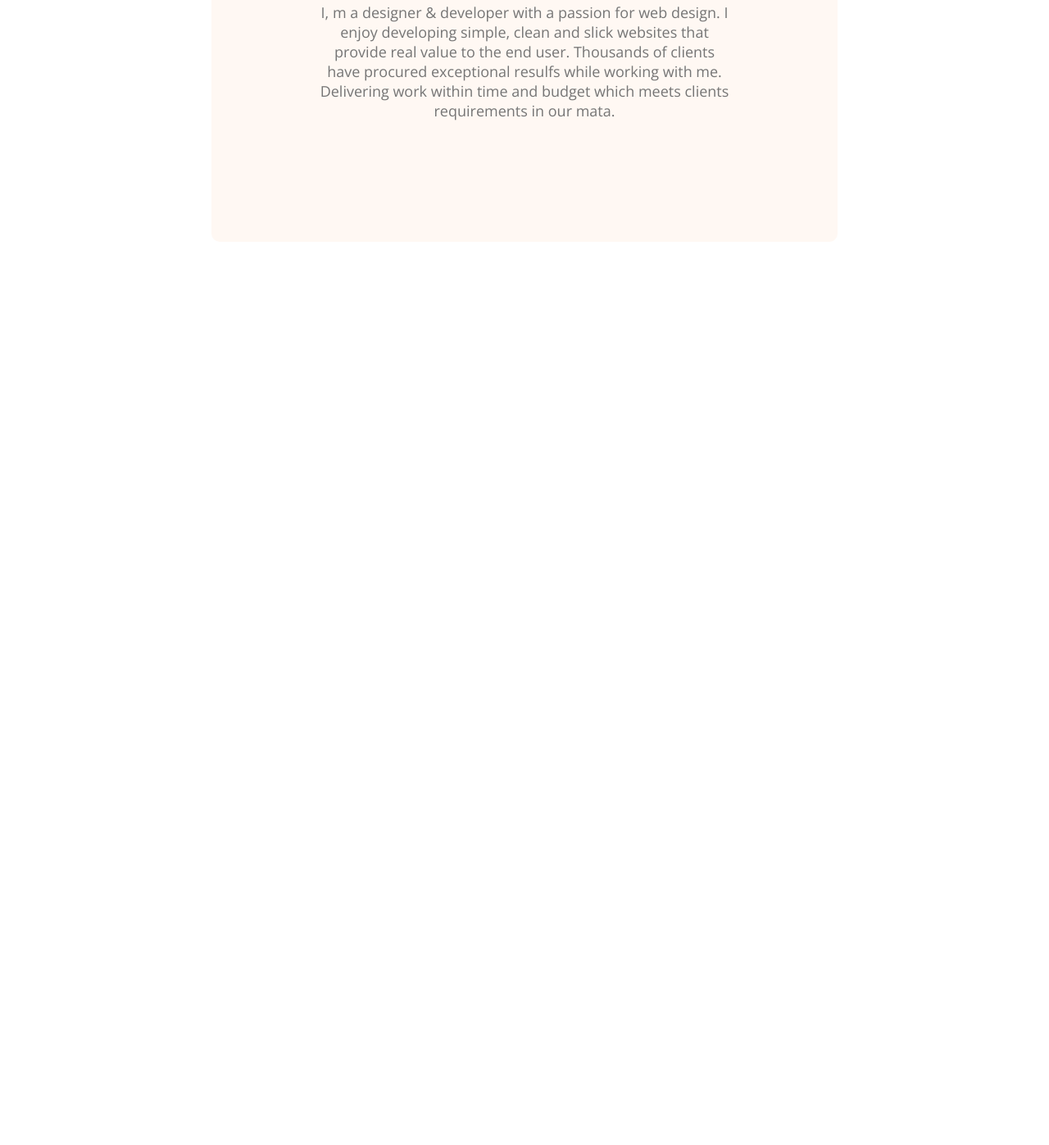
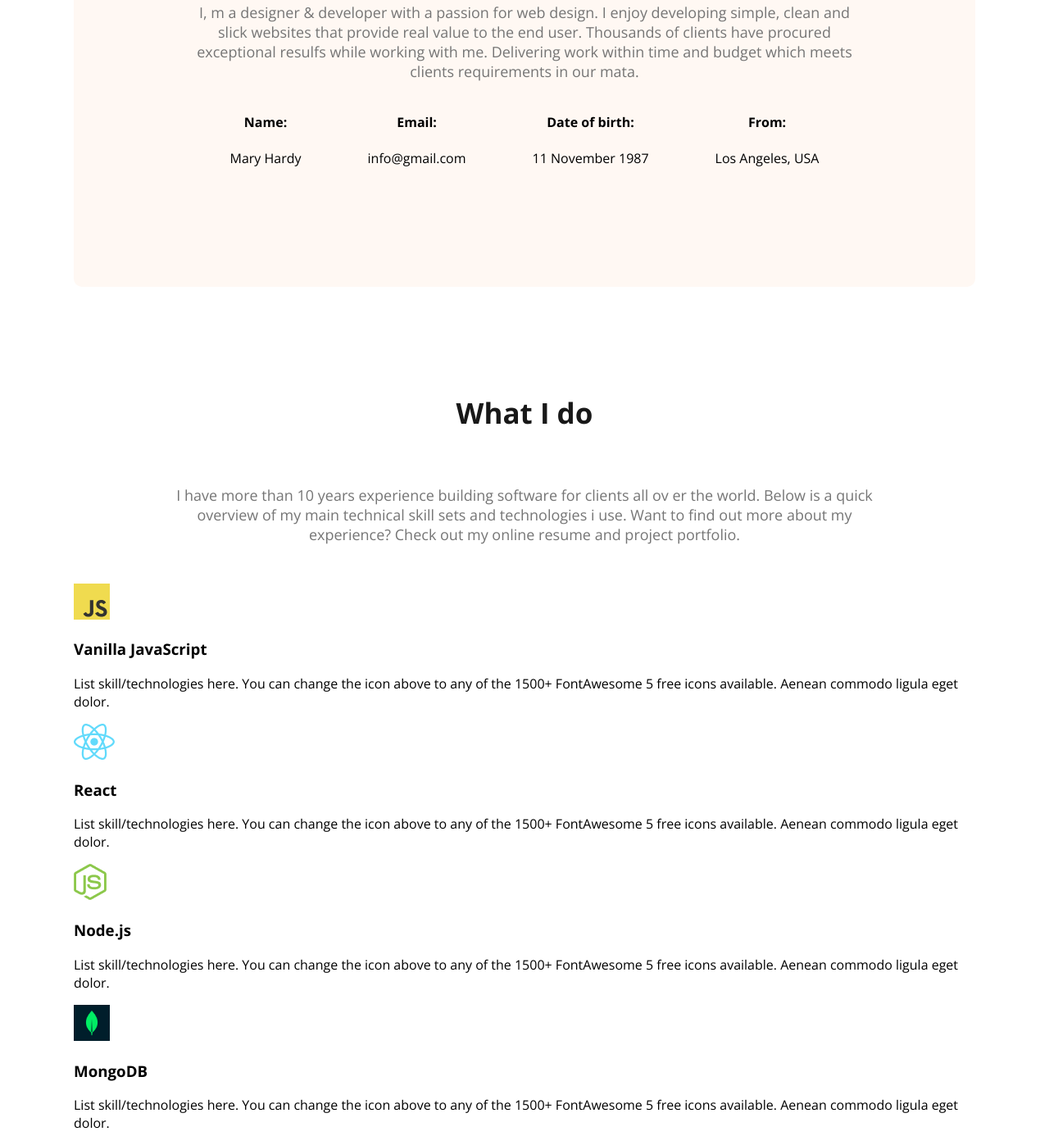
Before and after one commit to olirahman11/webdeveloper-protfolio-, a plain HTML site: page index.html in a window 1280 px wide. Shown: the part 1239-2636 px from the top of the page at 82% size. Before the commit the page ends 1664 px from the top, so only its background shows below. Drawn offline with nearby package versions, Linux system fonts and the light colour scheme.

Commit message:
added skill but still style less

```diff
--- a/index.html
+++ b/index.html
@@ -40,8 +40,53 @@
             <p class="about-description">
                 I, m a designer & developer with a passion for web design. I enjoy developing simple, clean and slick websites that provide real value to the end user. Thousands of clients have procured exceptional resulfs while working with me. Delivering work within time and budget which meets clients requirements in our mata.
             </p>
+            <div class="about-info-container">
+                <div class="about-info">
+                    <h4 class="info-title">Name:</h4>
+                    <p class="info-description">Mary Hardy</p>
+                </div>
+                <div class="about-info">
+                    <h4 class="info-title">Email:</h4>
+                    <p class="info-description">info@gmail.com</p>
+                </div>
+                <div class="about-info">
+                    <h4 class="info-title">Date of birth:</h4>
+                    <p class="info-description">11 November 1987</p>
+                </div>
+                <div class="about-info">
+                    <h4 class="info-title">From:</h4>
+                    <p class="info-description">Los Angeles, USA</p>
+                </div>
+            </div>
+
         </section>
-
+        <!-- what i do section start -->
+        <section class="what-i-do-container">
+            <h3 class="section-title">What I do</h3>
+            <p id="what-i-do-des" class="about-description">I have more than 10 years experience building software for clients all ov er the world. Below is a quick overview of my main technical skill sets and technologies i use. Want to find out more about my experience? Check out my online resume and project portfolio.</p>
+        </section>
+        <div class="skil-container">
+            <div class="skill">
+                <img src="images/icons/js.png" alt="">
+                <h3 class="skill-title">Vanilla JavaScript</h3>
+                <p class="skill-description">List skill/technologies here. You can change the icon above to any of the 1500+ FontAwesome 5 free icons available. Aenean commodo ligula eget dolor.</p>
+            </div>
+            <div class="skill">
+                <img src="images/icons/react.png" alt="">
+                <h3 class="skill-title">React</h3>
+                <p class="skill-description">List skill/technologies here. You can change the icon above to any of the 1500+ FontAwesome 5 free icons available. Aenean commodo ligula eget dolor.</p>
+            </div>
+            <div class="skill">
+                <img src="images/icons/nodejs.png" alt="">
+                <h3 class="skill-title">Node.js</h3>
+                <p class="skill-description">List skill/technologies here. You can change the icon above to any of the 1500+ FontAwesome 5 free icons available. Aenean commodo ligula eget dolor.</p>
+            </div>
+            <div class="skill">
+                <img src="images/icons/mongo.png" alt="">
+                <h3 class="skill-title">MongoDB</h3>
+                <p class="skill-description">List skill/technologies here. You can change the icon above to any of the 1500+ FontAwesome 5 free icons available. Aenean commodo ligula eget dolor.</p>
+            </div>
+        </div>
     </main>
     <footer>
 
--- a/styles/protfolio.css
+++ b/styles/protfolio.css
@@ -113,14 +113,17 @@ nav li>a {
 
 
 /* MAIN section styles */
+main{
+    max-width: 1100px;
+    margin: 0px auto;
+
+}
 
 /* about section styles */
 .about {
-    padding: 130px;
-    max-width: 1100px;
+    padding: 130px 150px;
     text-align: center;
-    align-items: center;
-    margin: 130px 250px;
+    margin: 130px 0px;
     border-radius: 10px;
     background: rgb(255, 248, 243);
 }
@@ -130,3 +133,17 @@ nav li>a {
     font-size: 18px;
     font-weight: 400;
 }
+.about-info-container{
+    display: flex;
+    justify-content: space-around;
+
+}
+.about-info{
+    text-align: center;
+}
+.what-i-do-container{
+    text-align: center;
+}
+#what-i-do-des{
+    padding: 30px 115px;
+}
```
